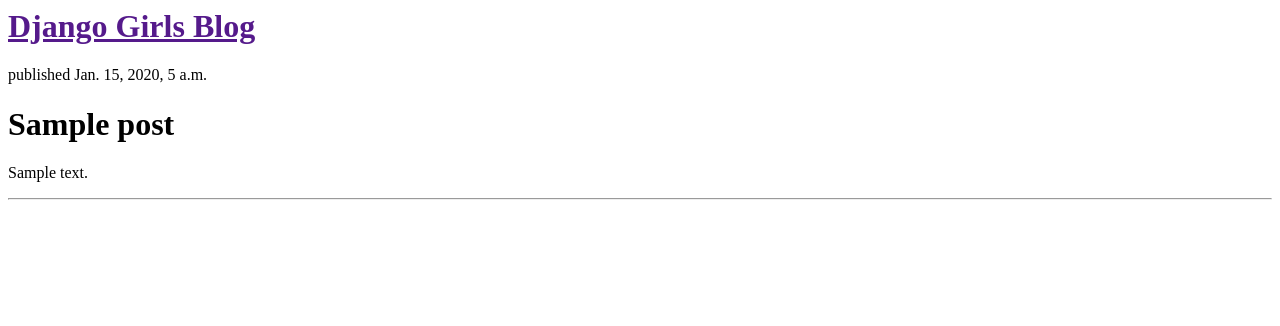
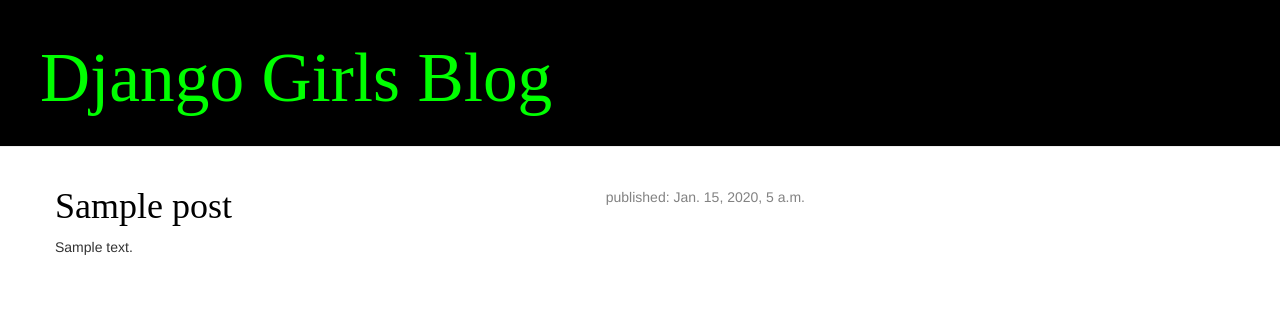
Before and after one commit to sapientivore/my-first-blog, a Django app: template blog/templates/blog/post_list.html in a window 1280 px wide. Shown: the top 326 px of the page. Run offline with Django 3.2, Linux system fonts and the light colour scheme; the template is opened without the code that fills it: values that come from a table or form of the project are taken from there, others are empty; tables that the repository leaves empty hold one stand-in row (values such as "Sample post"); some libraries are stand-ins or nearby versions.

Commit message:
Added view and template for detailed blog post as well as CSS for the site.

```diff
--- /dev/null
+++ b/blog/static/css/blog.css
@@ -0,0 +1,52 @@
+h1 a {
+	color: #005500;
+	font-family: 'Poiret+One';
+}
+
+.page-header {
+    background-color: #000000;
+    margin-top: 0;
+    padding: 20px 20px 20px 40px;
+}
+
+.page-header h1, .page-header h1 a, .page-header h1 a:visited, .page-header h1 a:active {
+    color: #00ff00;
+    font-size: 52pt;
+    text-decoration: none;
+}
+
+.content {
+    margin-left: 40px;
+}
+
+h1, h2, h3, h4 {
+    font-family: 'Poiret+One', cursive;
+}
+
+.date {
+    float: right;
+    color: #828282;
+}
+
+.save {
+    float: right;
+}
+
+.post-form textarea, .post-form input {
+    width: 100%;
+}
+
+.top-menu, .top-menu:hover, .top-menu:visited {
+    color: #ffffff;
+    float: right;
+    font-size: 26pt;
+    margin-right: 20px;
+}
+
+.post {
+    margin-bottom: 70px;
+}
+
+.post h1 a, .post h1 a:visited {
+    color: #000000;
+}
--- /dev/null
+++ b/blog/templates/blog/base.html
@@ -0,0 +1,27 @@
+{% load staticfiles %}
+
+<html>
+
+	<head>
+		<title>django girls project blog</title>
+		<link rel="stylesheet" href="//maxcdn.bootstrapcdn.com/bootstrap/3.2.0/css/bootstrap.min.css">
+		<link rel="stylesheet" href="//maxcdn.bootstrapcdn.com/bootstrap/3.2.0/css/bootstrap-theme.min.css">
+		<link rel="stylesheet" href="{% static 'css/blog.css' %}">
+		<link href='https://fonts.googleapis.com/css?family=Poiret+One' rel='stylesheet' type='text/css'>
+	</head>
+
+	<body>
+    	<div class="page-header">
+     	   <h1><a href="/">Django Girls Blog</a></h1>
+    	</div>
+    	<div class="content container">
+    	    <div class="row">
+     	       <div class="col-md-8">
+     	       {% block content %}
+       	       {% endblock %}
+           	   </div>
+        	</div>
+    	</div>
+	</body>
+
+</html>
--- a/blog/templates/blog/post_list.html
+++ b/blog/templates/blog/post_list.html
@@ -1,20 +1,13 @@
-<html>
-	<head>
-		<title>django girls project blog</title>
-	</head>
-	<body>
-		<div>
-            <h1><a href="">Django Girls Blog</a></h1>
-        </div>
+{% extends 'blog/base.html' %}
 
-        {% for post in posts %}
-			<div>
-				<p>published {{ post.published_date }}</p>
-				<h1><a href"">{{ post.title }}</a></h1>
-				<p>{{ post.text|linebreaks }}</p>
-				<hr>
+{% block content %}
+	{% for post in posts %}
+    	<div class="post">
+			<div class="date">
+				<p>published: {{ post.published_date }}</p>
 			</div>
-		{% endfor %}
-
-	</body>
-</html>
+			<h1><a href="{% url 'post_detail' pk=post.pk %}">{{ post.title }}</a></h1>
+			<p>{{ post.text|linebreaks }}</p>
+		</div>
+	{% endfor %}
+{% endblock %}
--- a/blog/urls.py
+++ b/blog/urls.py
@@ -3,4 +3,5 @@
 
 urlpatterns = [
 	url(r'^$', views.post_list, name='post_list'),
+	url(r'^post/(?P<pk>[0-9]+)/$', views.post_detail, name='post_detail'),
 ]
--- a/blog/views.py
+++ b/blog/views.py
@@ -1,4 +1,4 @@
-from django.shortcuts import render
+from django.shortcuts import render, get_object_or_404
 from django.utils import timezone
 from .models import Post
 
@@ -7,3 +7,7 @@
 def post_list(request):
 	posts = Post.objects.filter(published_date__lte=timezone.now()).order_by('published_date')
 	return render(request, 'blog/post_list.html', {'posts': posts})
+
+def post_detail(request, pk):
+	post = get_object_or_404(Post, pk=pk)
+	return render(request, 'blog/post_detail.html', {'post': post})
```
Also changed, not shown: blog/templates/blog/post_detail.html (added, +13 -0 lines).
